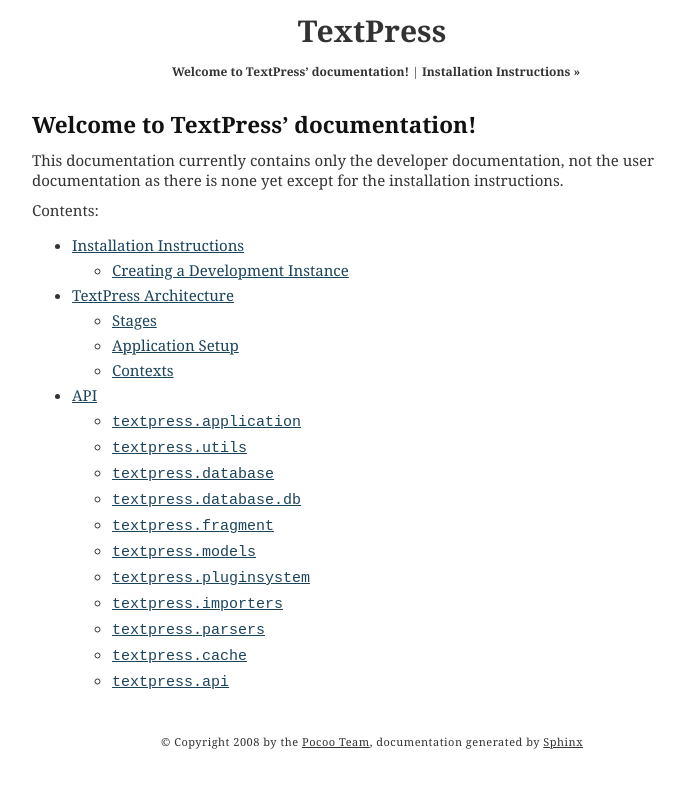
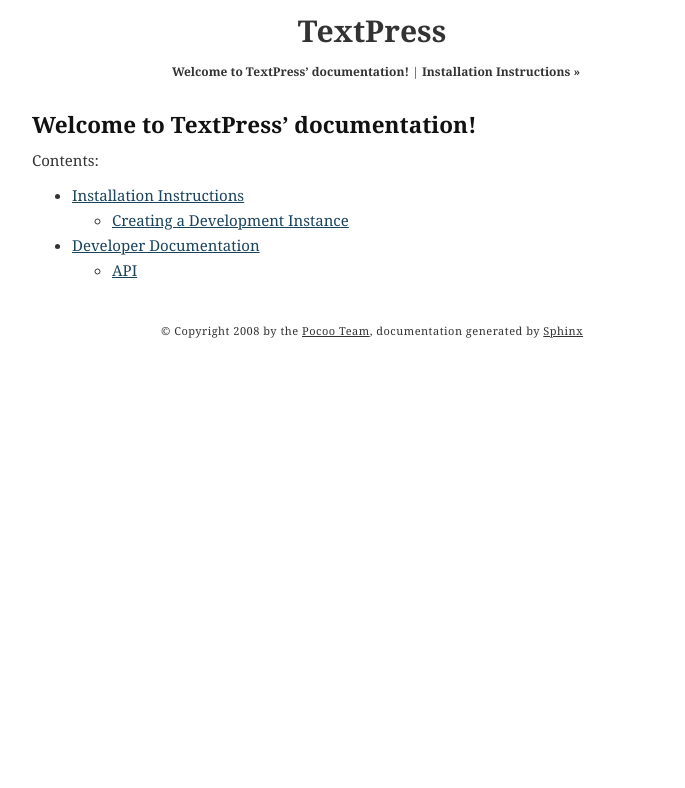
Before and after one commit to rockyburt/Rezine, a Sphinx documentation site: the page built from docs/index.rst, in a window 1280 px wide. Shown: the top 788 px of the page, without its empty margins (268-953 px from the left). Built offline with Sphinx 7.4.7, drawn with Linux system fonts in a browser that asks for light colours; pages that are not in the unit, such as notebooks, are missing from menus.

Commit message:
Added new documentation structure
--HG--
rename : docs/api/api.rst => docs/dev/api/api.rst
rename : docs/api/application.rst => docs/dev/api/application.rst
rename : docs/api/cache.rst => docs/dev/api/cache.rst
rename : docs/api/database.db.rst => docs/dev/api/database.db.rst
rename : docs/api/database.rst => docs/dev/api/database.rst
rename : docs/api/fragment.rst => docs/dev/api/fragment.rst
rename : docs/api/importers.rst => docs/dev/api/importers.rst
rename : docs/api/index.rst => docs/dev/api/index.rst
rename : docs/api/models.rst => docs/dev/api/models.rst
rename : docs/api/parsers.rst => docs/dev/api/parsers.rst
rename : docs/api/pluginsystem.rst => docs/dev/api/pluginsystem.rst
rename : docs/api/utils.rst => docs/dev/api/utils.rst
rename : docs/index.rst => docs/dev/index.rst

```diff
--- a/docs/index.rst
+++ b/docs/index.rst
@@ -1,9 +1,5 @@
 Welcome to TextPress' documentation!
 ====================================
-
-This documentation currently contains only the developer documentation, not
-the user documentation as there is none yet except for the installation
-instructions.
 
 Contents:
 
@@ -11,5 +7,4 @@
    :maxdepth: 2
 
    installation
-   architecture
-   api/index
+   dev/index
```
Also changed, not shown: docs/dev/index.rst (added, +12 -0 lines), docs/dev/api/api.rst (renamed from docs/api/api.rst), docs/dev/api/application.rst (renamed from docs/api/application.rst), docs/dev/api/cache.rst (renamed from docs/api/cache.rst), docs/dev/api/database.db.rst (renamed from docs/api/database.db.rst), docs/dev/api/database.rst (renamed from docs/api/database.rst), docs/dev/api/fragment.rst (renamed from docs/api/fragment.rst), docs/dev/api/importers.rst (renamed from docs/api/importers.rst), docs/dev/api/index.rst (renamed from docs/api/index.rst), docs/dev/api/models.rst (renamed from docs/api/models.rst), docs/dev/api/parsers.rst (renamed from docs/api/parsers.rst), docs/dev/api/pluginsystem.rst (renamed from docs/api/pluginsystem.rst), docs/dev/api/utils.rst (renamed from docs/api/utils.rst).
